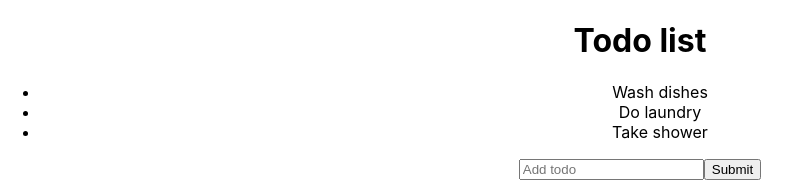
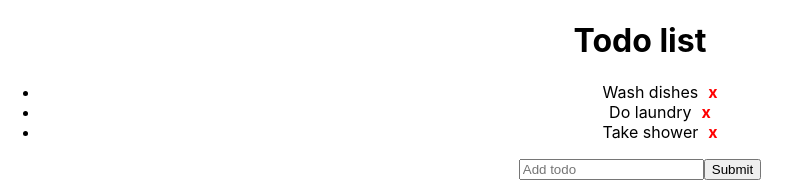
Before and after one commit to KarlOL82/react-practice, a React (Create React App) app: page / in a window 1280 px wide. Shown: the top 192 px of the page, without its empty margins (0-801 px from the left). Built offline with nearby package versions, Linux system fonts and the light colour scheme.

Commit message:
todo list performs all CRUD operations

```diff
--- a/src/App.js
+++ b/src/App.js
@@ -11,28 +11,65 @@
     <div className="App">
       <h1>Todo list</h1>
 
-      <TodoList todos={todos} />
+      <TodoList setTodos={setTodos} todos={todos} />
       <AddTodo setTodos={setTodos} />
     </div>
   );
 }
 
-function TodoList({ todos }) {
-  function handleToggleTodo(todo) {}
+function TodoList({ todos, setTodos }) {
+  function handleToggleTodo(todo) {
+    const updatedTodos = todos.map((t) =>
+      t.id === todo.id
+        ? {
+            ...t,
+            done: !t.done,
+          }
+        : t
+    );
+    setTodos(updatedTodos);
+  }
   return (
     <ul>
       {todos.map((todo) => (
         <li
-          onClick={() => handleToggleTodo(todo)}
+          onDoubleClick={() => handleToggleTodo(todo)}
           style={{
             textDecoration: todo.done ? "line-through" : "",
           }}
           key={todo.id}
         >
           {todo.text}
+          <DeleteTodo todo={todo} setTodos={setTodos} />
         </li>
       ))}
     </ul>
+  );
+}
+
+function DeleteTodo({ todo, setTodos }) {
+  function handleDeleteTodo() {
+    const confirmed = window.confirm("Do you want to delete this?");
+    if (confirmed) {
+      setTodos((prevTodos) => {
+        return prevTodos.filter((t) => t.id !== todo.id);
+      });
+    }
+  }
+
+  return (
+    <span
+      onClick={handleDeleteTodo}
+      role="button"
+      style={{
+        color: "red",
+        fontWeight: "bold",
+        marginLeft: 10,
+        cursor: "pointer",
+      }}
+    >
+      x
+    </span>
   );
 }
 
@@ -43,7 +80,7 @@
     event.preventDefault();
     const text = event.target.elements.addTodo.value;
     const todo = {
-      id: 4,
+      id: Math.random(),
       text,
       done: false,
     };
```
